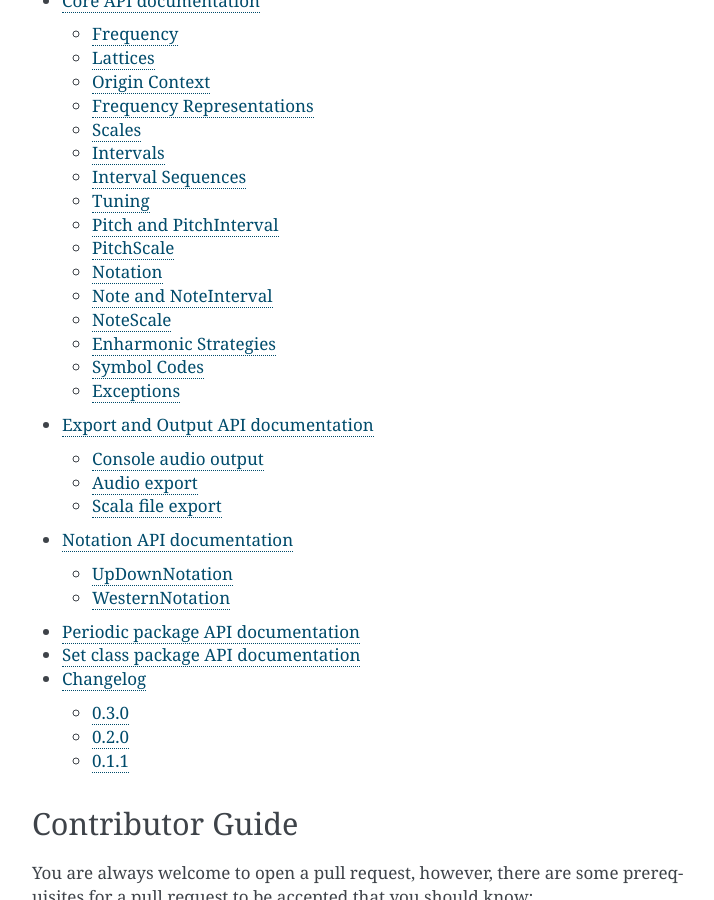
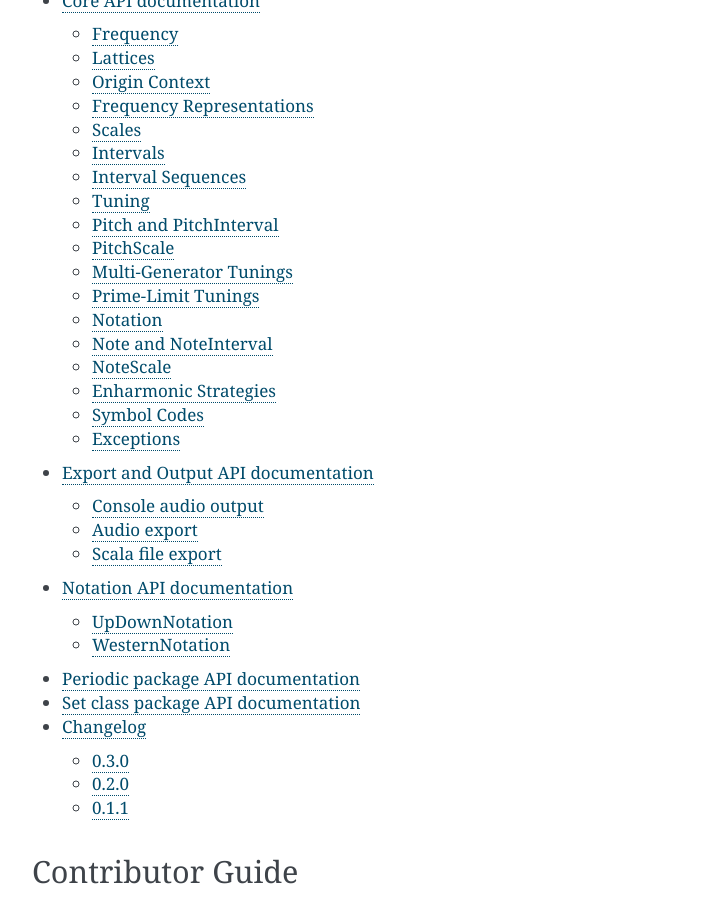
Before and after one commit to retooth2/xenharmlib, a Sphinx documentation site: the page built from doc/index.rst, in a window 1280 px wide and 900 px high, scrolled down 4821 px. Shown: the whole window, without its empty margins (388-1102 px from the left). Built offline with Sphinx 7.4.7, drawn with Linux system fonts in a browser that asks for light colours.

Commit message:
doc: added prime limit and multigen tunings to core api doc

```diff
--- a/doc/core_api.rst
+++ b/doc/core_api.rst
@@ -62,6 +62,18 @@
 .. automodule:: xenharmlib.core.pitch_scale
     :members:
 
+Multi-Generator Tunings
+--------------------------
+
+.. automodule:: xenharmlib.core.multigen
+    :members:
+
+Prime-Limit Tunings
+--------------------------
+
+.. automodule:: xenharmlib.core.primelimit
+    :members:
+
 Notation
 ---------------------------
 
```
